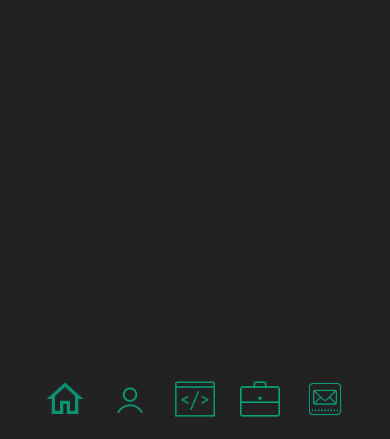
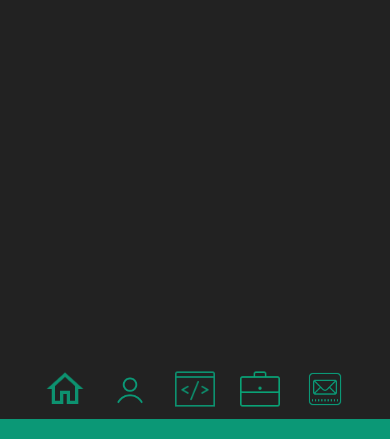
Before and after one commit to Piyush-45/pw01, a website: page index.html in a window 390 px wide. Shown: the part 485-924 px from the top of the page. Drawn offline with nearby package versions, Linux system fonts and the light colour scheme.

Commit message:
commit-2

```diff
--- a/index.css
+++ b/index.css
@@ -1012,7 +1012,7 @@ html.sr .load-hidden {
     gap: 1.5rem;
     /* margin-top: 0.8rem;
     margin-bottom: 0.5rem; */
-    padding: 2rem 1rem;
+    padding: 1rem 0.5rem;
 
 
 }
```
